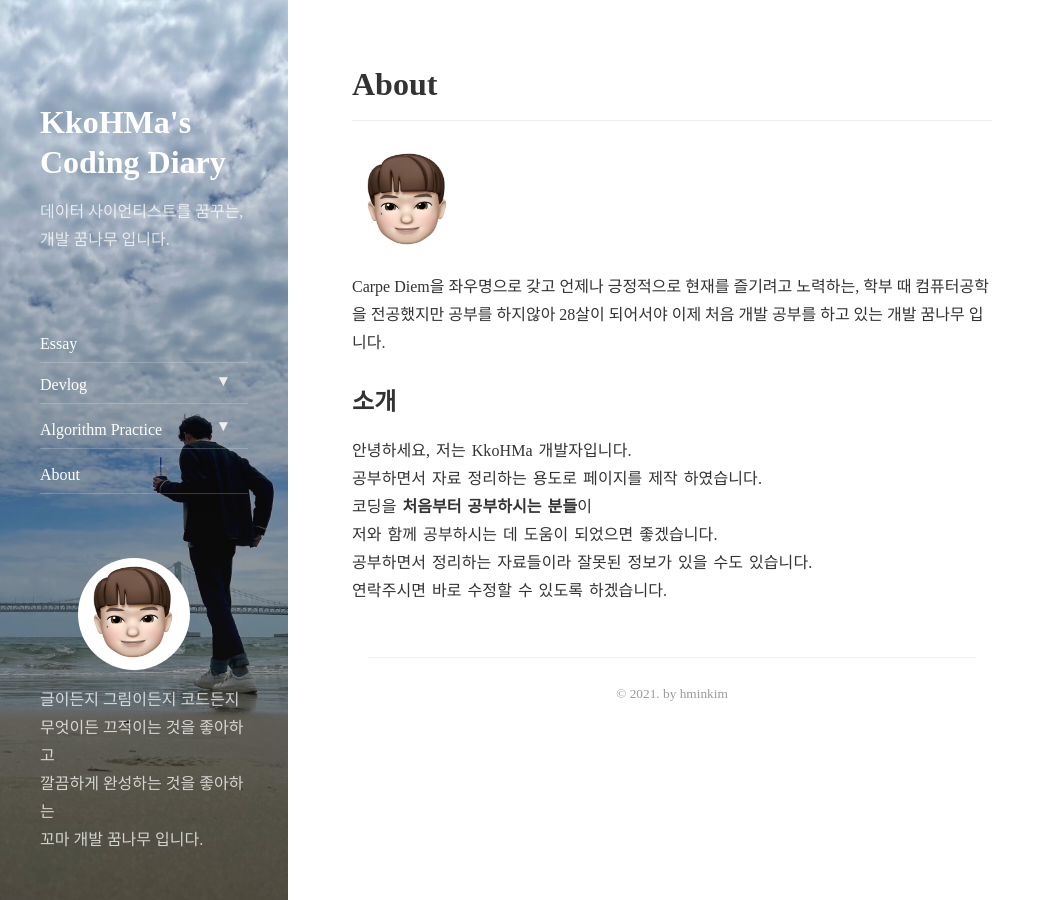
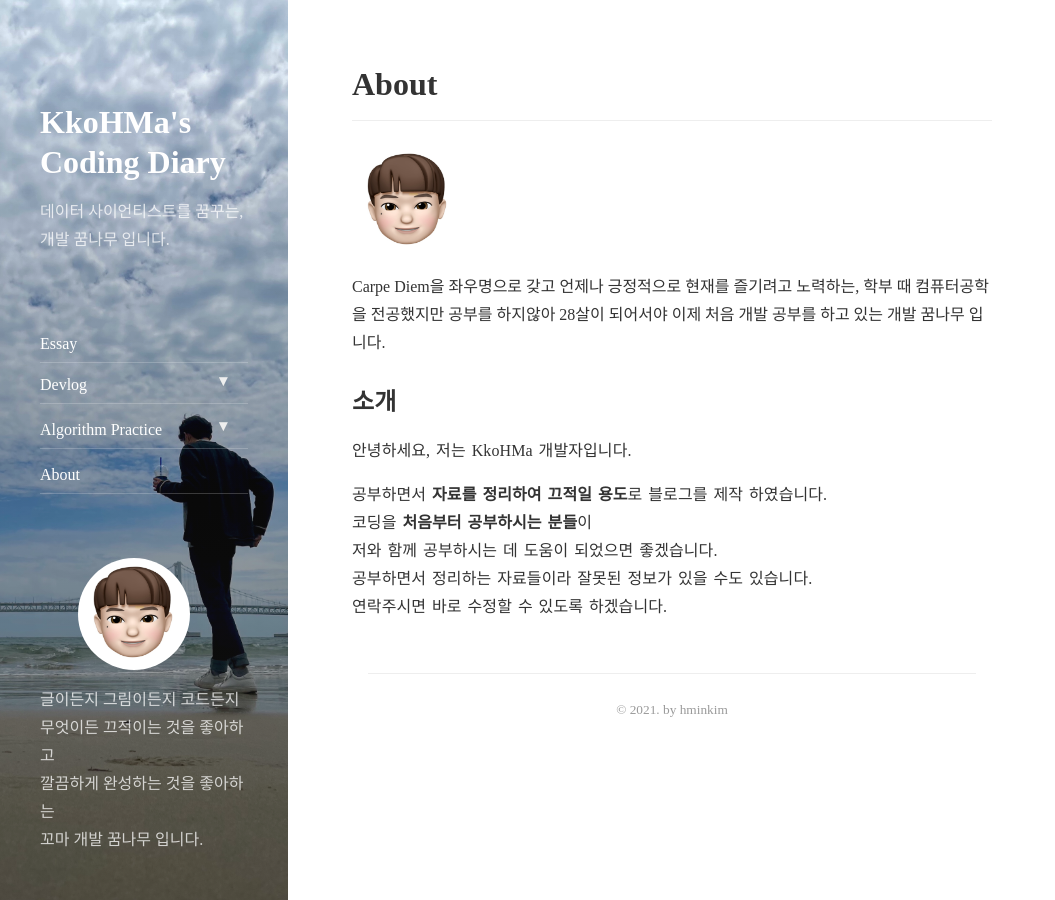
Before and after one commit to hminkim/hminkim.github.io, a Jekyll site: the page built from about.md, in a window 1280 px wide and 900 px high. Shown: the whole window, without its empty margins (0-1055 px from the left). Built offline with Jekyll 4.4.1, drawn with Linux system fonts in a browser that asks for light colours; nearby versions of some CDN libraries.

Commit message:
Update about.md

```diff
--- a/about.md
+++ b/about.md
@@ -8,7 +8,8 @@ order: 10
 ## 소개
 
 안녕하세요, 저는 KkoHMa 개발자입니다.
-공부하면서 자료 정리하는 용도로 페이지를 제작 하였습니다.
+
+공부하면서 **자료를 정리하여 끄적일 용도**로 블로그를 제작 하였습니다.
 코딩을 **처음부터 공부하시는 분들**이
 저와 함께 공부하시는 데 도움이 되었으면 좋겠습니다.
 공부하면서 정리하는 자료들이라 잘못된 정보가 있을 수도 있습니다.
```
